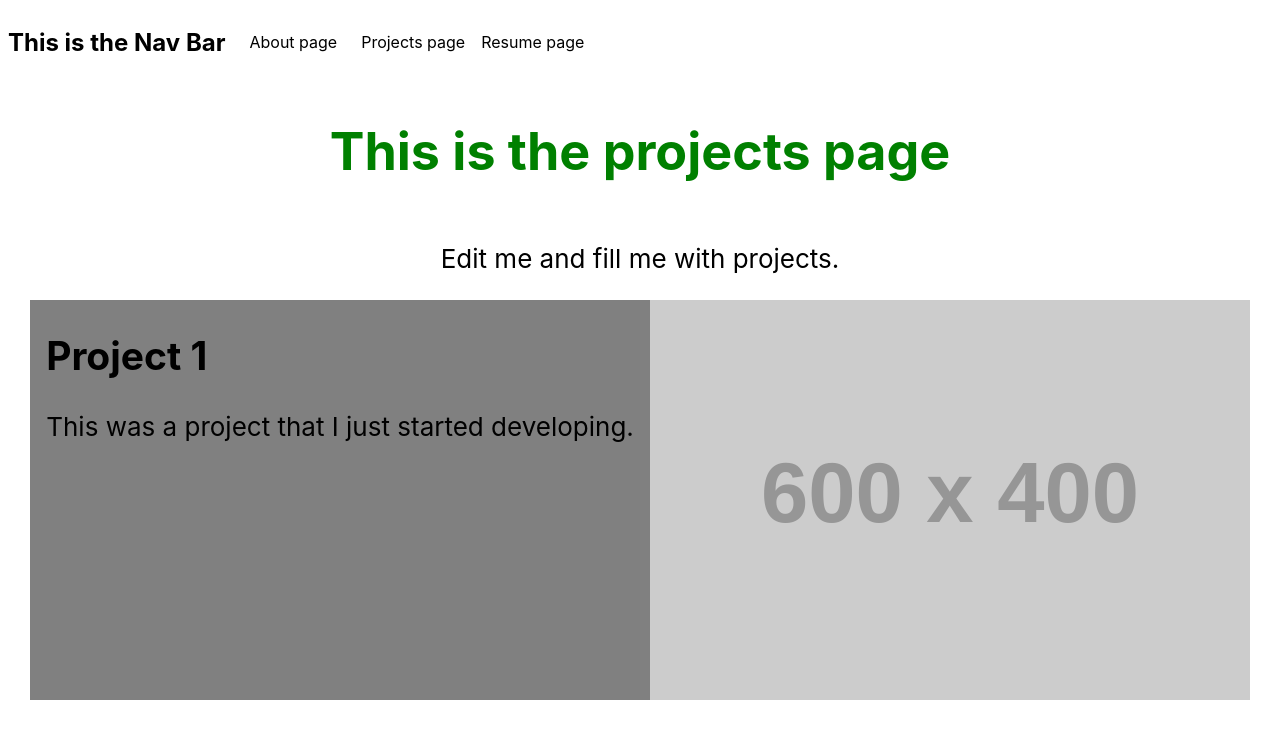
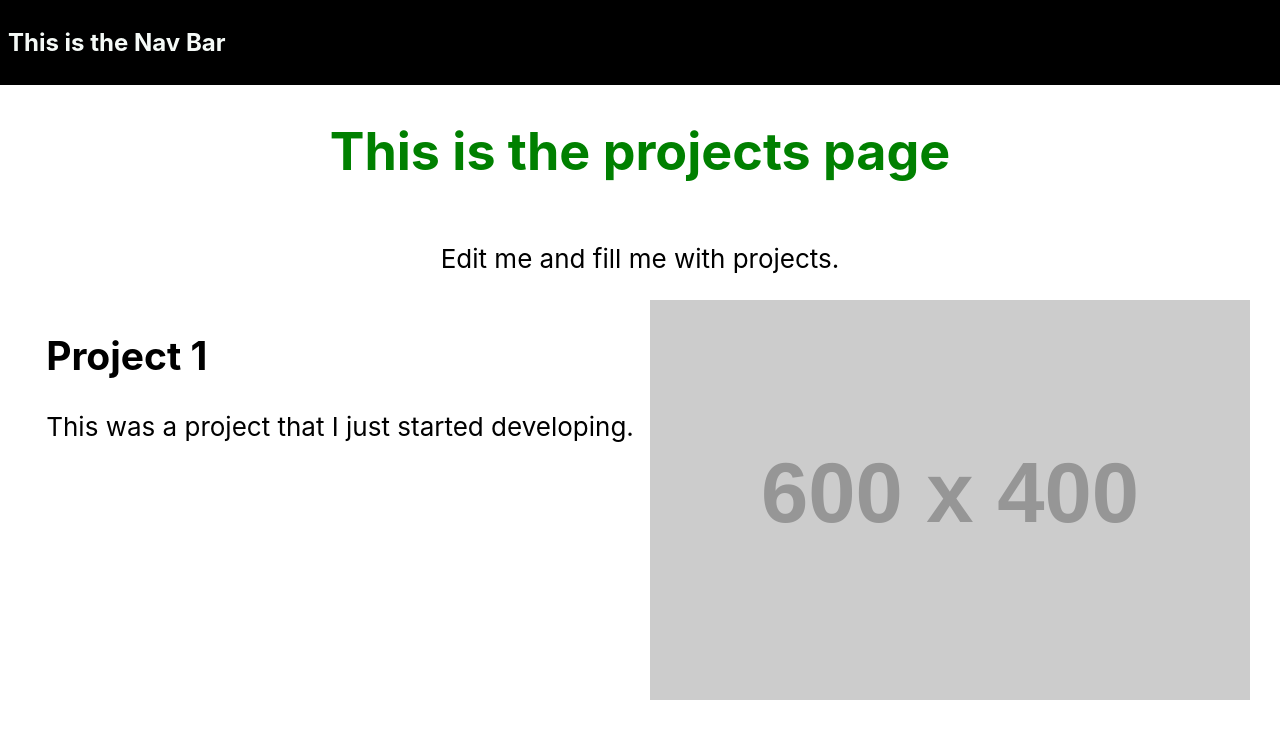
Before and after one commit to Bunji75/githubpage, a React (Create React App) app: page /#/ in a window 1280 px wide. Shown: the top 738 px of the page. Built offline with nearby package versions, Linux system fonts and the light colour scheme.

Commit message:
Finished basic styling on the nav bar

```diff
--- a/src/components/DisplayCard.css
+++ b/src/components/DisplayCard.css
@@ -1,6 +1,6 @@
 .displayCard {
   justify-content: left;
-  background-color: grey;
+  background-color: var(--secondary);
   display: flex;
 }
 
--- a/src/components/Navigation.css
+++ b/src/components/Navigation.css
@@ -1,3 +1,11 @@
+.Nav  {
+  --text: #f5faf7;
+  --background: #000000;
+  --primary: #37be64;
+  --secondary: #167937;
+  --accent: #16b64b;
+}
+
 .Nav {
   colour: var(--text);
   background: var(--background);
@@ -14,12 +22,13 @@
 }
 
 .NavTitle {
+  color: var(--text);
   margin: 0.5rem;
 }
 
 .NavItem {
-  color: var(--primary);
-  background: var(--primary);
+  color: var(--text);
+  background: var(--background);
   margin: 0.5rem;
   display: flex;
   align-items: center;
@@ -28,10 +37,19 @@
 
 .NavItem a:link {
   text-decoration: none;
-  color: var(--primary)
+  color: var(--background);
+  padding: 10px;
+  transition: all 0.2s ease-in;
 }
 
 .NavItem a:visited {
   text-decoration: none;
-  color: var(--primary)
+  color: var(--text)
 }
+
+.NavItem a:hover {
+  background-color: var(--secondary);
+  padding: 1rem;
+  transform: scale(1);
+  transition: all 0.2s ease-out;
+}
--- a/src/index.css
+++ b/src/index.css
@@ -7,21 +7,6 @@ body {
   -moz-osx-font-smoothing: grayscale;
 }
 
-:root[data-theme="light"] {
-  --text: #050a07;
-  --background: #ffffff;
-  --primary: #41c86e;
-  --secondary: #86e9a7;
-  --accent: #49e97e;
-}
-:root[data-theme="dark"] {
-  --text: #f5faf7;
-  --background: #000000;
-  --primary: #37be64;
-  --secondary: #167937;
-  --accent: #16b64b;
-}
-
 code {
   font-family: source-code-pro, Menlo, Monaco, Consolas, 'Courier New',
     monospace;
```
